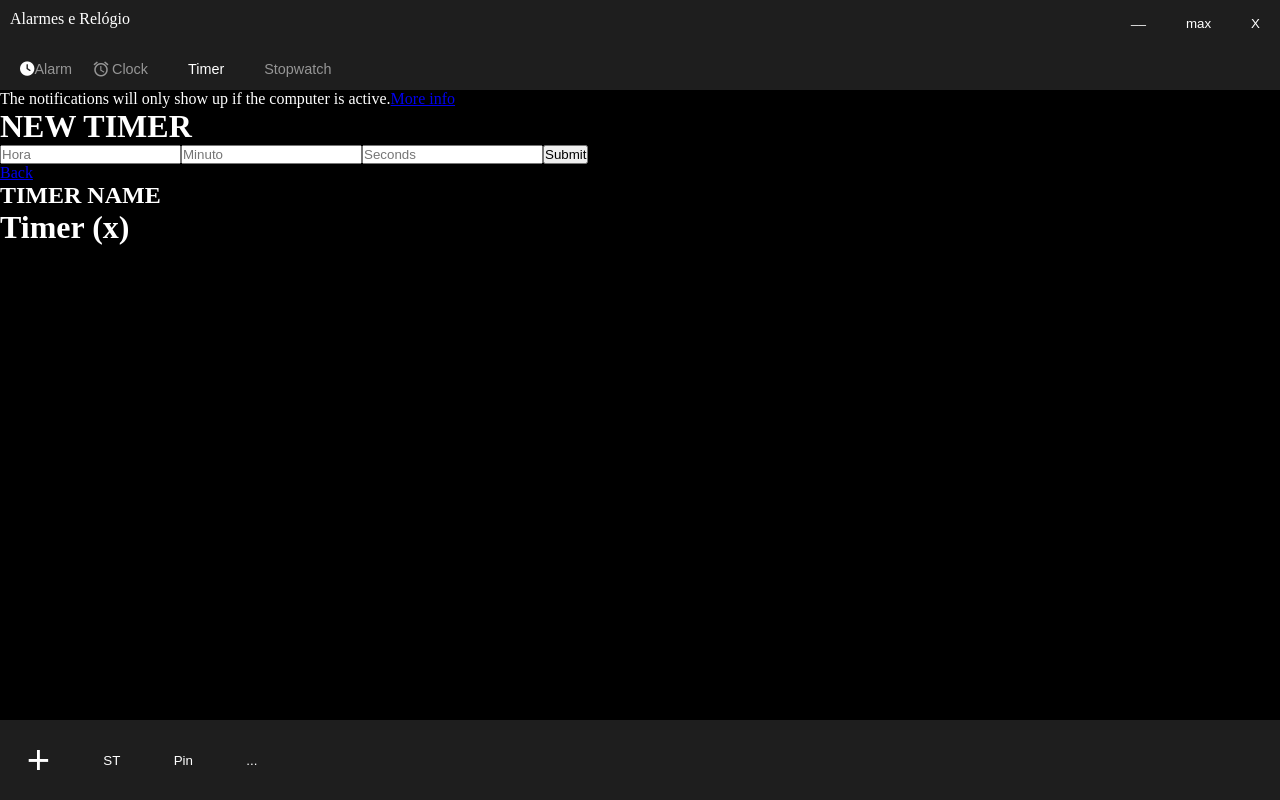
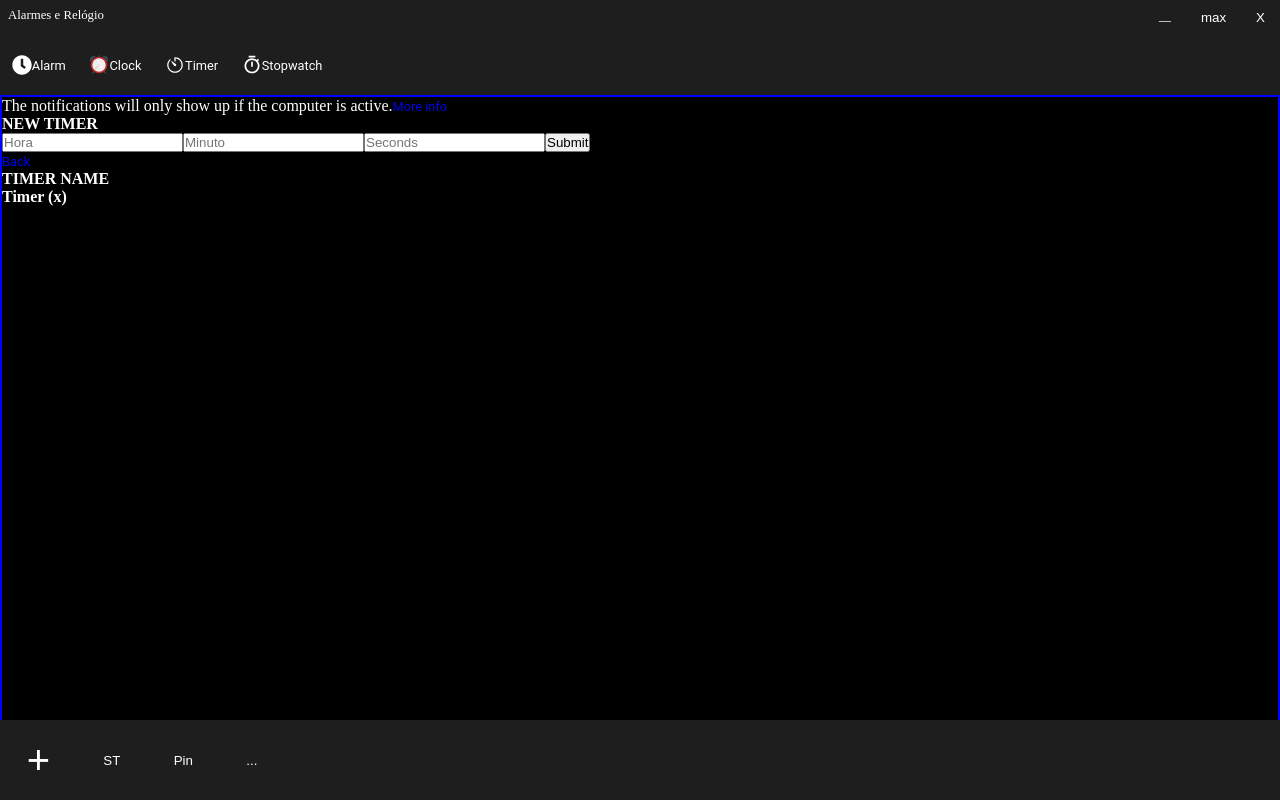
Before and after one commit to craftsmaker/microsoft-alarm-clone, a React (Create React App) app: page /#/Add in a window 1280 px wide. Built offline with nearby package versions, Linux system fonts and the light colour scheme.

Commit message:
Some design changes

```diff
--- a/package.json
+++ b/package.json
@@ -17,6 +17,7 @@
     "electron-is-dev": "^1.1.0",
     "react": "^16.11.0",
     "react-dom": "^16.11.0",
+    "react-icons": "^3.10.0",
     "react-redux": "^7.2.0",
     "react-router-dom": "^5.1.2",
     "react-scripts": "3.2.0",
--- a/src/components/Header/index.js
+++ b/src/components/Header/index.js
@@ -1,12 +1,18 @@
 import React from "react";
 import {Link} from "react-router-dom";
+import {FaClock} from "react-icons/fa";
+import {FcAlarmClock} from "react-icons/fc";
+import {IoIosTimer} from "react-icons/io";
+import {RiTimerLine} from "react-icons/ri";
 import "./styles.css";
 
 const Menu = () => {
 	return (
 		<header>
 			<div id="window-menu">
-				<p>Alarmes e Relógio</p>
+				<div>
+					<p>Alarmes e Relógio</p>
+				</div>
 				<ul>
 					<li><button className="button"><p>__</p></button></li>
 					<li><button className="button">max</button></li>
@@ -15,24 +21,34 @@ const Menu = () => {
 			</div>
 			<div id="alarm-menu">
 				<ul>
-					<li><Link to="/Alarm">
-						<button className="button">
-						<i className="fas fa-clock" style={{color: "white"}}></i>
-						 Alarm
-						 </button>
+					<li>
+						<Link to="/Alarm" role="button" className="button">
+							<FaClock size={20}/>
+						 	Alarm
 						 </Link>
 					</li>
 					<li>
-						<Link to="/Clock">
-						<button className="button">
-						<i className="material-icons" style={{fontSize: 18, position: "absolute", top: 13, left: "0px"}}>alarm</i>
-						Clock
-						</button>
+						<Link to="/Clock" role="button" className="button">
+							<FcAlarmClock size={20}/>
+								Clock
 						</Link>
 					</li>
-					<li><Link to="/"><button style={{color: "white"}} className="button">Timer</button></Link></li>
-					<li><Link to="/Stopwatch"><button className="button">Stopwatch</button></Link></li>
+					<li>
+						<Link to="/" role="button" style={{color: "white"}} className="button">
+							<IoIosTimer size={20}/>
+							Timer
+						</Link>
+					</li>
+					<li>
+						<Link to="/Stopwatch" role="button" className="button">
+							<RiTimerLine size={20}/>
+							Stopwatch
+						</Link>
+					</li>
 				</ul>
+				<div id="alarm-menu-placeholder">
+
+				</div>
 			</div>
 		</header>
 	)
--- a/src/components/Header/styles.css
+++ b/src/components/Header/styles.css
@@ -1,53 +1,63 @@
-header {
-	background-color: rgb(30,30,30);
+header{
 	display: flex;
 	flex-direction: column;
-	color: white;
+	flex-basis: 100;
+	flex-shrink: 0;
+	flex-grow: 1;
+	background-color: rgb(30,30,30);
 }
 
-header div {
+header div#window-menu{
+	display: flex;
+}
+
+header div#alarm-menu{
 	display: flex;
 	flex-direction: row;
+	flex-grow: 1;
+	flex-basis: 60px;
+	flex-shrink: 0;
 }
 
-header p {
-	width: 90%;
-	margin: 10px;
+
+header div#window-menu > div{
+	display: flex;
+	flex-grow: 1;
+	padding: 8px;
 }
 
-header ul {
+header div#window-menu ul{
 	display: flex;
-	flex-direction: row;
-	height: 100%;
+	flex-grow: 0; /* default */
+}
+header div#window-menu p{
+	font-size: 0.8em;
+
 }
 
-header ul p {
-	width: 100%;
-	margin: 0;
-	position: relative;
-	bottom: 5px;
+header div#window-menu ul li button{
+	padding: 10px 15px;
 }
 
-header .button {
-	padding: 16px 20px;
+header div#alarm-menu ul{
+	display: flex;
+	flex-grow: 1;
 }
 
-header #window-menu .button:hover{
-	background-color: blue;
+header div#alarm-menu ul li{
+	display: flex;
+	flex-grow: 1;
 }
 
-header #window-menu #close:hover{
-	background-color: red;
+header div#alarm-menu ul a{
+	display: flex;
+	flex-grow: 1;
+	flex-shrink: 1;
+	justify-content: center;
+	align-items: center;
 }
 
-header #alarm-menu .button{
-	font-size: 0.9em;
-	color: rgb(150,150,150);
-	padding: 12px 20px;
-	height: 3em;
-	position: relative;
+header div#alarm-menu #alarm-menu-placeholder{
+	display: flex;
+	flex-grow: 10;
 }
-
-header #alarm-menu .button:hover {
-	color: white;
-}
--- a/src/screens/Add/index.js
+++ b/src/screens/Add/index.js
@@ -25,13 +25,13 @@ function Add({modules,dispatch}){
 		<div className="container">
 			<Header/>
 			<main id="add-container">
-				<div>
+				<div id="notifications-container">
 					<p>
 						The notifications will only show up if the computer is active.
 						<a href="#">More info</a>
 					</p>
 				</div>
-				<div>
+				<div id="time-container">
 					<h1>NEW TIMER</h1>
 					<form onSubmit={handleSubmit}>
 						<input type="text" placeholder="Hora" value={hours} onChange={e => setHours(e.target.value)}/>
@@ -41,7 +41,7 @@ function Add({modules,dispatch}){
 					</form>
 					<Link to="/">Back</Link>
 				</div>
-				<div>
+				<div id="name-container">
 					<h2>TIMER NAME</h2>
 					<h1>Timer (x)</h1>
 				</div>
--- a/src/screens/Add/styles.css
+++ b/src/screens/Add/styles.css
@@ -0,0 +1,7 @@
+#add-container{
+	display: flex;
+	flex-direction: column;
+	border: 2px solid blue;
+	flex-grow: 1;
+	flex-shrink: 1;
+}
--- a/src/screens/Timer/index.js
+++ b/src/screens/Timer/index.js
@@ -7,8 +7,14 @@ import Footer from "../../components/Footer";
 function Timer({modules,dispatch}){
 	useEffect(() => {
 		if (localStorage.length > modules.clocks.length){
-			// function getDataFromlocalStorage
-			let clocks = Object.keys(localStorage).map((value,index) => {return {id: index + 1, timer: JSON.parse(localStorage[index + 1])}});
+			function getDataFromLocalStorage(){
+				return Object.keys(localStorage)
+					.map((value,index) => {
+						return {id: index + 1, timer: JSON.parse(localStorage[index + 1])}
+					})
+
+			}
+			let clocks = getDataFromLocalStorage();
 			dispatch({type: "ADD_CLOCKS", clocks: clocks})
 		}
 		// Compare modules.clock with values in storage
@@ -17,8 +23,8 @@ function Timer({modules,dispatch}){
 	if (modules.clocks.length !== 0){
 		return (
 			<div className="container">
+				<Header/>
 					<main>
-					<Header/>
 						<div className="clocks">
 							<ul>
 								{modules.clocks.map((clock) =>
@@ -26,8 +32,8 @@ function Timer({modules,dispatch}){
 								)}
 							</ul>
 						</div>
+					</main>
 				<Footer/>
-				</main>
 			</div>
 		);
 	}
--- a/src/style.css
+++ b/src/style.css
@@ -44,3 +44,13 @@ main .button {
 .button:hover {
 	background-color: rgb(100,100,100);
 }
+
+a{
+	text-decoration: none;
+	font-size: 0.8em;
+	font-family: "Roboto"
+}
+
+h1,h2,h3,h4,h5,h6{
+	font-size: 1em;
+}
```
Also changed, not shown: 1 other file (tests, documents, lock files or other folders). Lines whose indentation alone changed are shown as unchanged.
